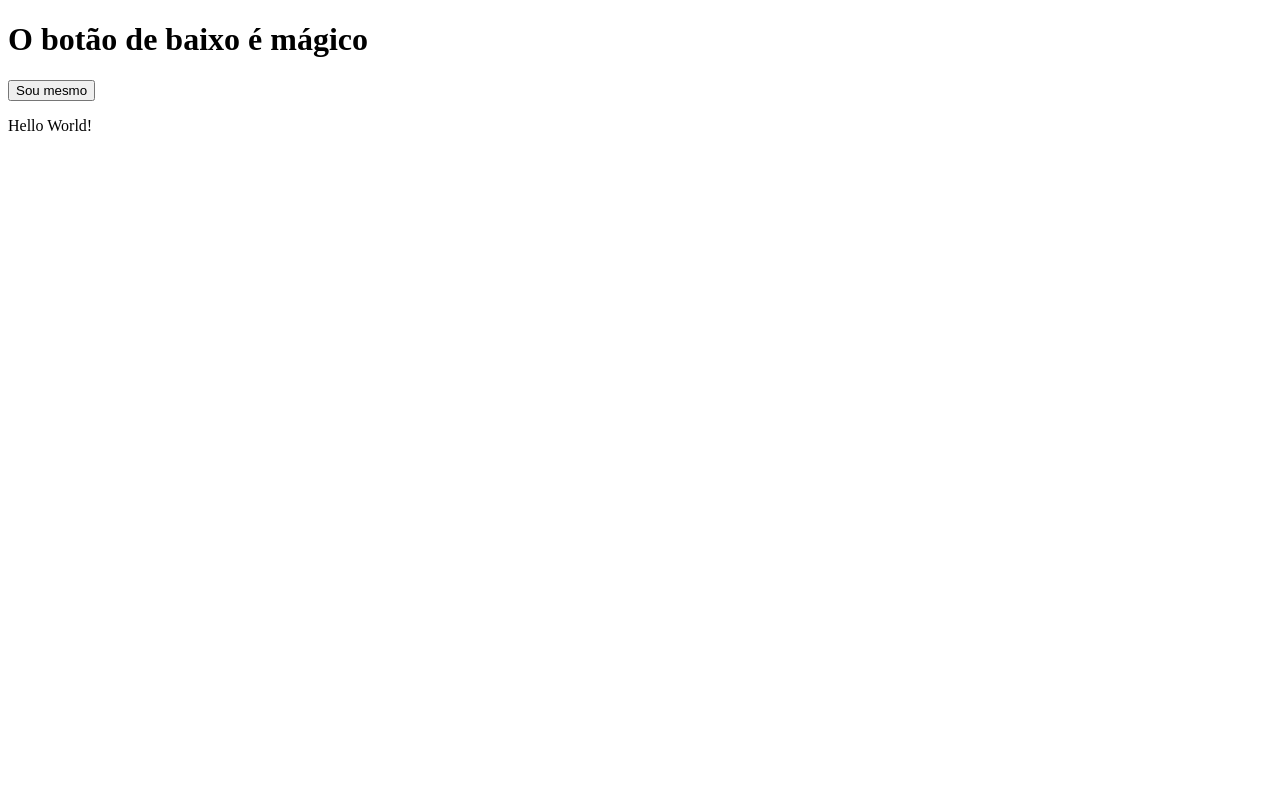
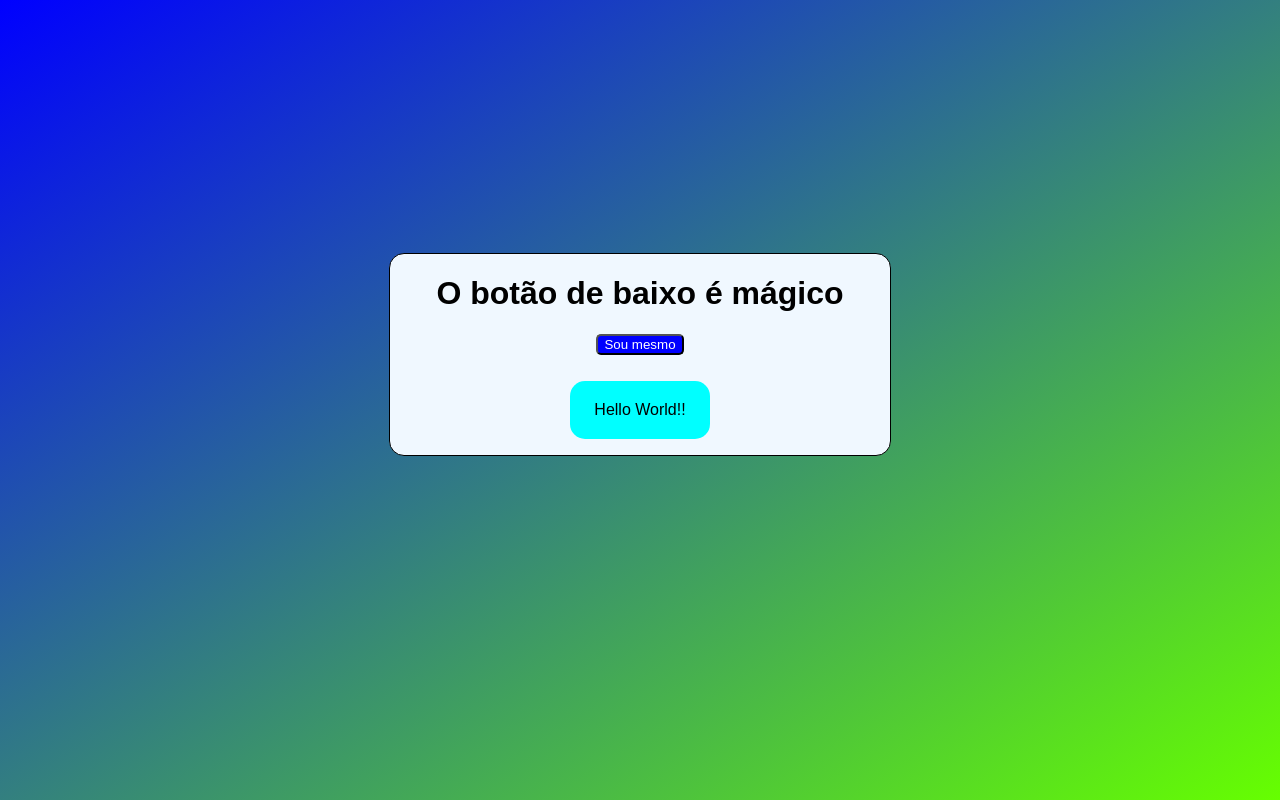
Before and after one commit to joav12/CP1-de-javaScript, a plain HTML site: page index.html in a window 1280 px wide. Both pictures are taken after a click on the button "Sou mesmo". Drawn offline with Linux system fonts and the light colour scheme.

Commit message:
Add files via upload

```diff
--- a/index.html
+++ b/index.html
@@ -9,8 +9,10 @@
     <title>CP1</title>
 </head>
 <body>
-    <h1>O botão de baixo é mágico</h1>
-    <button id="butao">Sou mesmo</button>
-    <p id="texto"></p>
+    <div id="container">
+           <h1>O botão de baixo é mágico</h1>
+            <button id="butao">Sou mesmo</button>
+            <span id="texto"></span>
+    </div>
 </body>
 </html>
--- a/scritp.js
+++ b/scritp.js
@@ -2,7 +2,9 @@ let botao = document.getElementById("butao");
 let texto = document.getElementById("texto");
 
 botao.addEventListener("click", function() {
-  texto.innerHTML = "Hello World!";
+  texto.innerHTML = "<p>Hello World!!</p>";
 
+  console.log("Esse código foi feito por João Victor Rosinhole");
 
+  window.alert("O RM de meu criador é 97880");
 });
--- a/style.css
+++ b/style.css
@@ -0,0 +1,41 @@
+body{
+    font-family: Arial, Helvetica, sans-serif;
+    background: linear-gradient(to bottom right, blue 0%, rgb(102, 255, 0) 100%);
+    background-repeat: no-repeat;
+    background-attachment: fixed;
+}
+
+#container{
+    margin: 0 auto;
+    border: 1px solid black;
+    width: 500px;
+    text-align: center;
+    margin-top: 20%;
+    border-radius: 15px;
+    background-color: aliceblue;
+}
+
+button{
+    color: rgb(255, 255, 255);
+    background-color:blue;
+    border-radius: 5px;
+    margin-bottom: 10px;
+}
+
+button:hover{
+    color: black;
+    background-color:rgb(102, 255, 0);
+    border-radius: 5px;
+}
+
+span{
+    display: flex;
+    justify-content: center;
+}
+
+p{
+    background-color: aqua;
+    padding: 20px;
+    border-radius: 15px;
+    width: 100px;
+}
```
